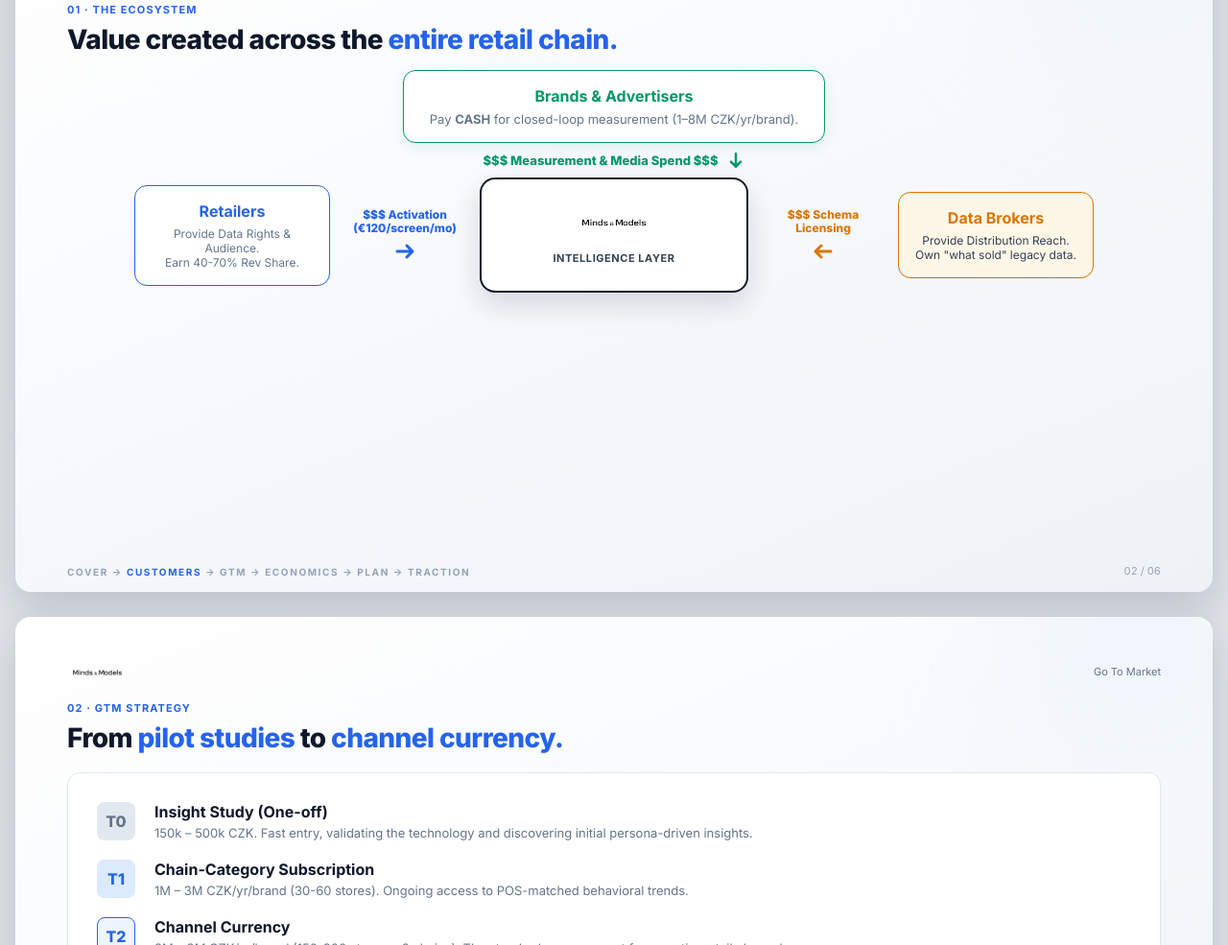
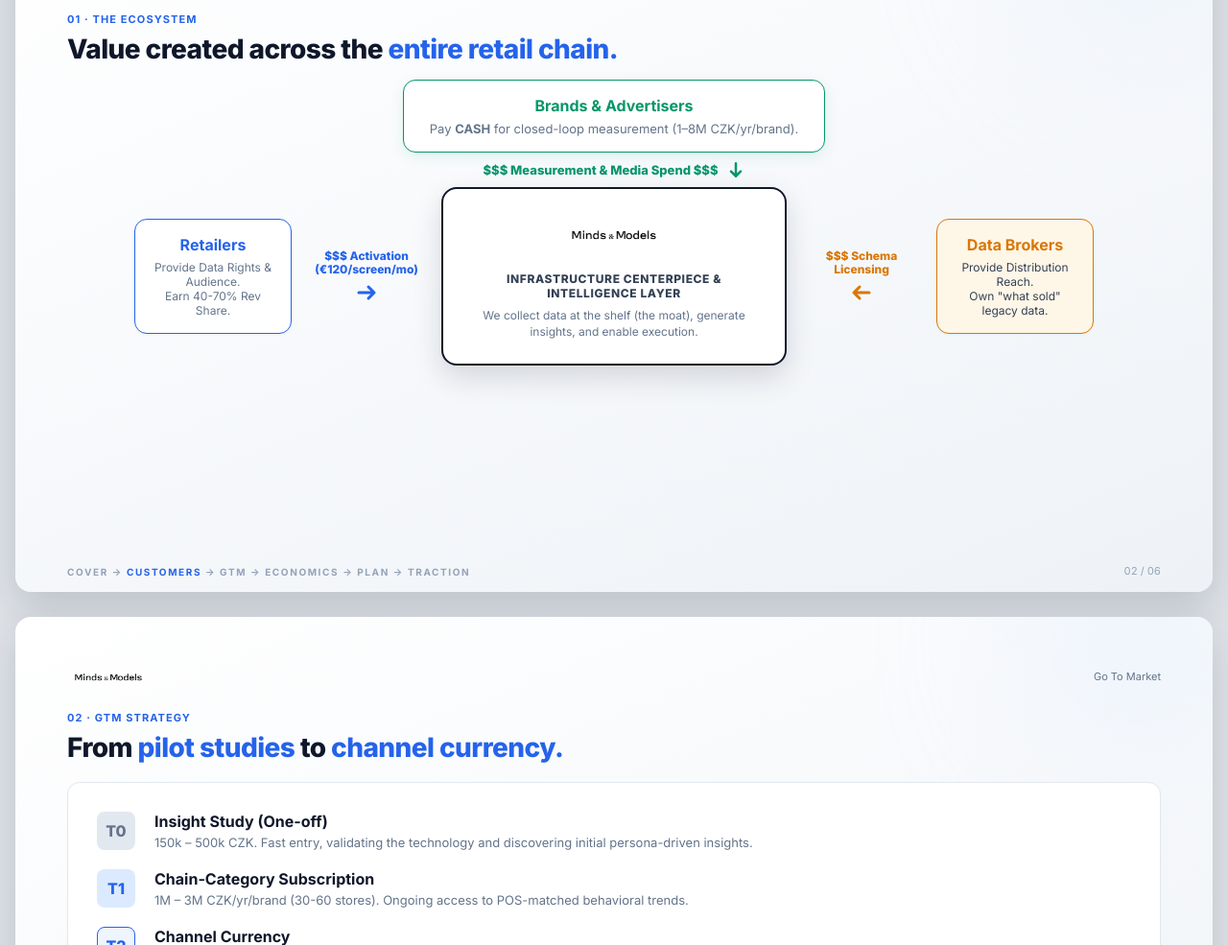
Before and after one commit to Minds-Models/mm-business, a plain HTML site: page decks/marek-sacha-intro-deck-ondra-part.html in a window 1280 px wide. Shown: the part 847-1832 px from the top of the page at 96% size. Drawn offline with Linux system fonts and the light colour scheme.

Commit message:
Enlarge logo globally and add centerpiece text back to ecosystem slide

```diff
--- a/decks/marek-sacha-intro-deck-ondra-part.html
+++ b/decks/marek-sacha-intro-deck-ondra-part.html
@@ -30,7 +30,7 @@ html,body{background:#dfe3e8;
 .brand .amp{font-family:'Times New Roman',serif; font-style:italic; font-weight:400}
 .brand .co{display:inline-flex; align-items:center; gap:6px; font-weight:700; color:var(--co)}
 .brand .dot{width:16px; height:16px; border-radius:4px; background:var(--co)}
-.brand img{display:block; height:28px; width:auto} /* Increased styling for actual logo */
+.brand img{display:block; height:38px; width:auto} /* Increased styling for actual logo */
 .meta{font-size:11px; color:var(--muted); text-align:right; line-height:1.4}
 .label{font-size:11px; font-weight:700; text-transform:uppercase; letter-spacing:.1em; color:var(--blue); margin-bottom:9px}
 h1{font-size:44px; font-weight:800; letter-spacing:-.03em; line-height:1.05}
@@ -126,9 +126,10 @@ svg.i{width:16px; height:16px; flex:none; stroke:currentColor; fill:none; stroke
       </div>
 
       <!-- Center: M&M Logo -->
-      <div class="card" style="padding:24px 32px; text-align:center; background:var(--card); border:2px solid var(--ink); border-radius:16px; box-shadow:0 12px 30px rgba(15,23,42,0.15); display:flex; flex-direction:column; align-items:center; justify-content:center; flex:none; width:280px; height:120px; z-index:10;">
-        <img src="../brand/logo/logo_mindsmodels-normal-black.png" alt="Minds&Models" style="height:36px; display:block; margin:0 auto;">
-        <div style="font-size:11px; font-weight:700; color:var(--ink-2); text-transform:uppercase; letter-spacing:.05em; margin-top:12px;">Intelligence Layer</div>
+      <div class="card" style="padding:24px 32px; text-align:center; background:var(--card); border:2px solid var(--ink); border-radius:16px; box-shadow:0 12px 30px rgba(15,23,42,0.15); display:flex; flex-direction:column; align-items:center; justify-content:center; flex:none; width:360px; height:auto; min-height:140px; z-index:10;">
+        <img src="../brand/logo/logo_mindsmodels-normal-black.png" alt="Minds&Models" style="height:48px; display:block; margin:0 auto;">
+        <div style="font-size:12px; font-weight:800; color:var(--ink-2); text-transform:uppercase; letter-spacing:.05em; margin-top:14px;">Infrastructure Centerpiece &amp;<br>Intelligence Layer</div>
+        <div style="font-size:12px; color:var(--muted); margin-top:8px; line-height:1.4;">We collect data at the shelf (the moat), generate insights, and enable execution.</div>
       </div>
 
       <!-- Arrow from Data Brokers to Center -->
```
